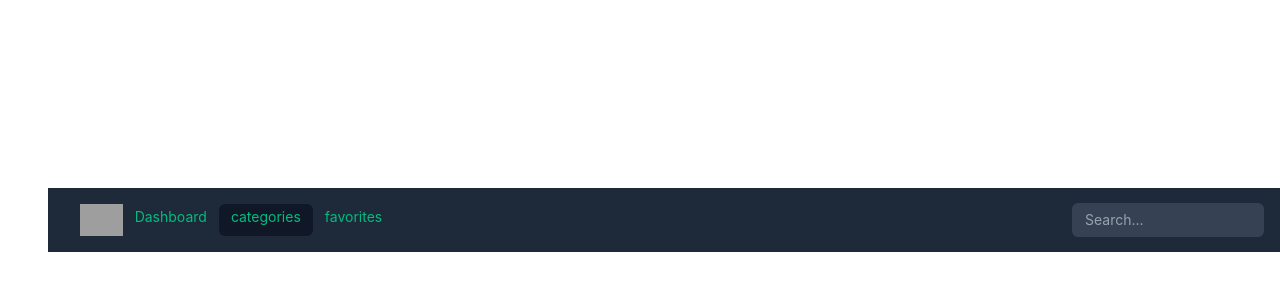
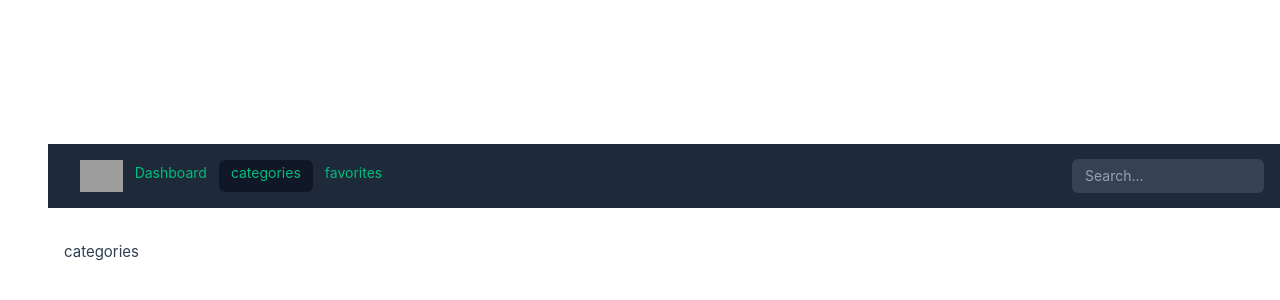
Before and after one commit to Ekram-Muahammad/ecommerce, a Vue app: page /categories in a window 1280 px wide. Shown: the part 180-480 px from the top of the page. Built offline with nearby package versions, Linux system fonts and the light colour scheme; grey boxes are pictures that could not be loaded.

Commit message:
chore: Update App.vue and router configuration and adding categories and favourites page

```diff
--- a/src/router/index.ts
+++ b/src/router/index.ts
@@ -1,5 +1,7 @@
 import { createRouter, createWebHistory } from 'vue-router'
 import home from '../views/home.vue'
+import categories from '../views/categories.vue'
+import favourites from '../views/favourites.vue'
 
 const router = createRouter({
   history: createWebHistory(import.meta.env.BASE_URL),
@@ -9,14 +11,16 @@ const router = createRouter({
       name: 'home',
       component: home,
     },
-    // {
-    //   path: '/about',
-    //   name: 'about',
-    //   // route level code-splitting
-    //   // this generates a separate chunk (About.[hash].js) for this route
-    //   // which is lazy-loaded when the route is visited.
-    //   component: () => import('../views/AboutView.vue'),
-    // },
+    {
+      path: '/categories',
+      name: 'categories',
+      component: categories,
+    },
+    {
+      path: '/favorites',
+      name: 'favourites',
+      component: favourites,
+    },
   ],
 })
 
--- /dev/null
+++ b/src/views/categories.vue
@@ -0,0 +1,5 @@
+<template>
+  <div class="w-full px-4 py-8">
+    categories
+  </div>
+</template>
--- /dev/null
+++ b/src/views/favourites.vue
@@ -0,0 +1,5 @@
+<template>
+  <div class="w-full px-4 py-8">
+    favourites
+  </div>
+</template>
```
Also changed, not shown: src/App.vue (+0 -11 lines).
